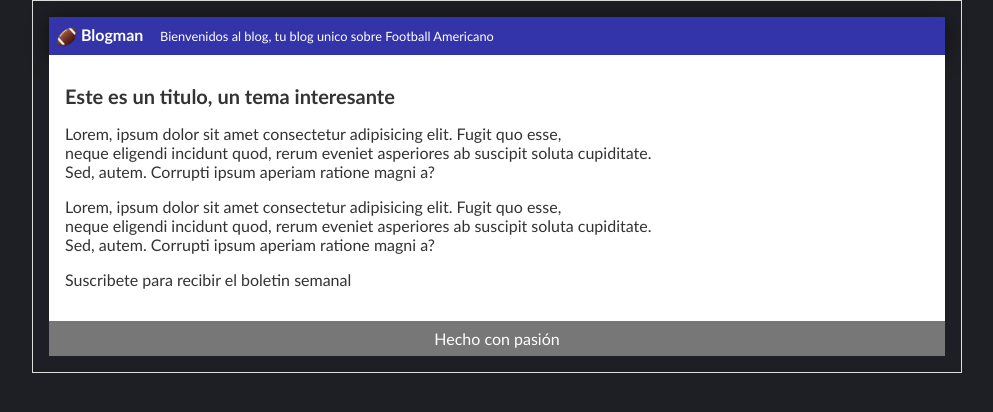
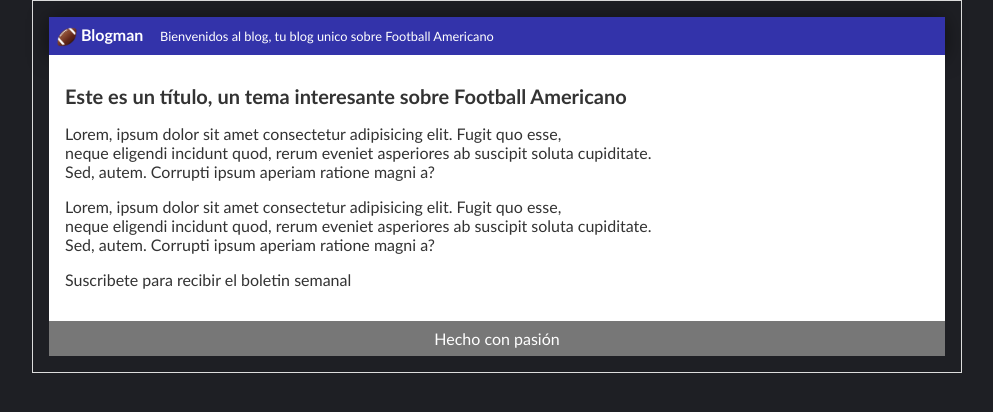
Before and after one commit to abnertrujillo/pruebaUsoGitHub, a plain HTML site: page index.html in a window 1280 px wide. Shown: the whole page, without its empty margins (143-1136 px from the left). Drawn offline with Linux system fonts and the light colour scheme.

```diff
--- a/index.html
+++ b/index.html
@@ -14,7 +14,7 @@
             Blogman <span id="tagline">Bienvenidos al blog, tu blog unico sobre Football Americano</span>
         </div>
         <div id="post">
-            <h1>Este es un titulo, un tema interesante</h1>
+            <h1>Este es un título, un tema interesante sobre Football Americano</h1>
             <p>Lorem, ipsum dolor sit amet consectetur adipisicing elit. Fugit quo esse, <br>
                  neque eligendi incidunt quod, rerum eveniet asperiores ab suscipit soluta cupiditate. <br>
                  Sed, autem. Corrupti ipsum aperiam ratione magni a?</p>
```
